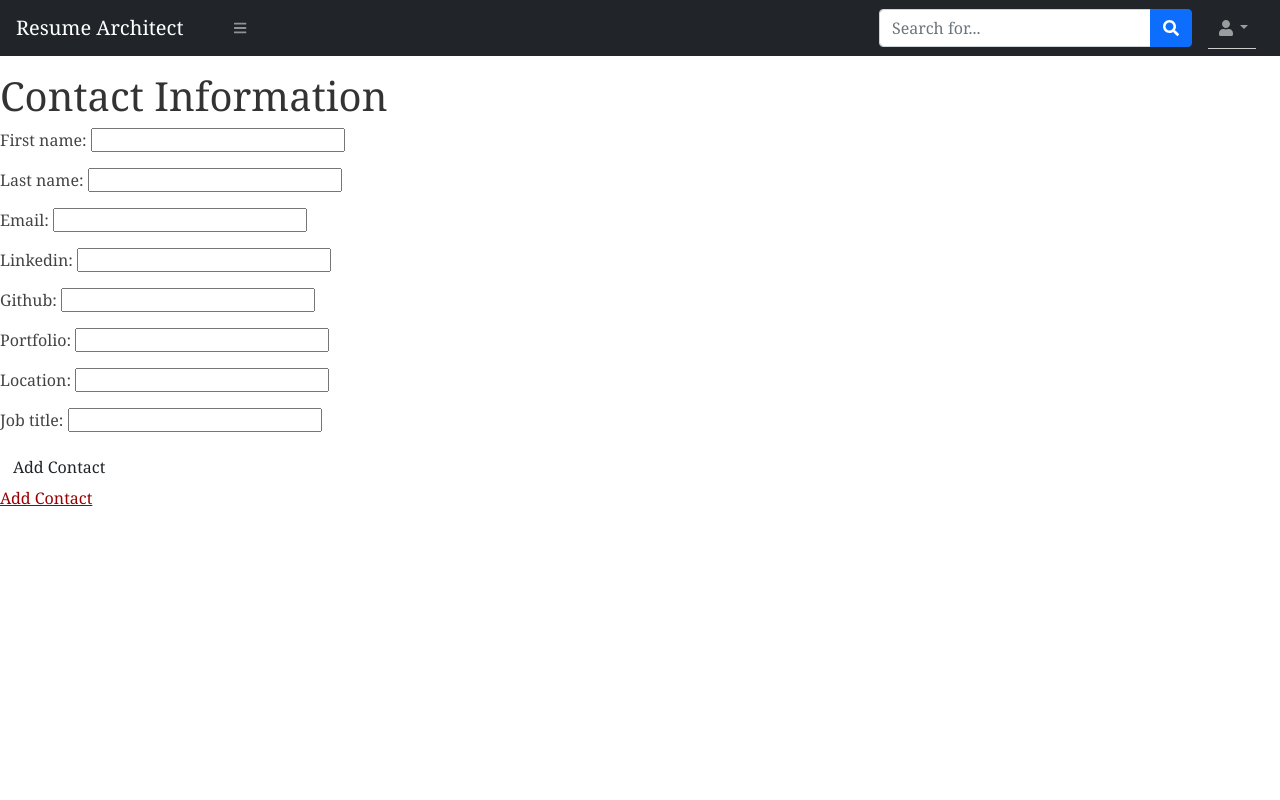
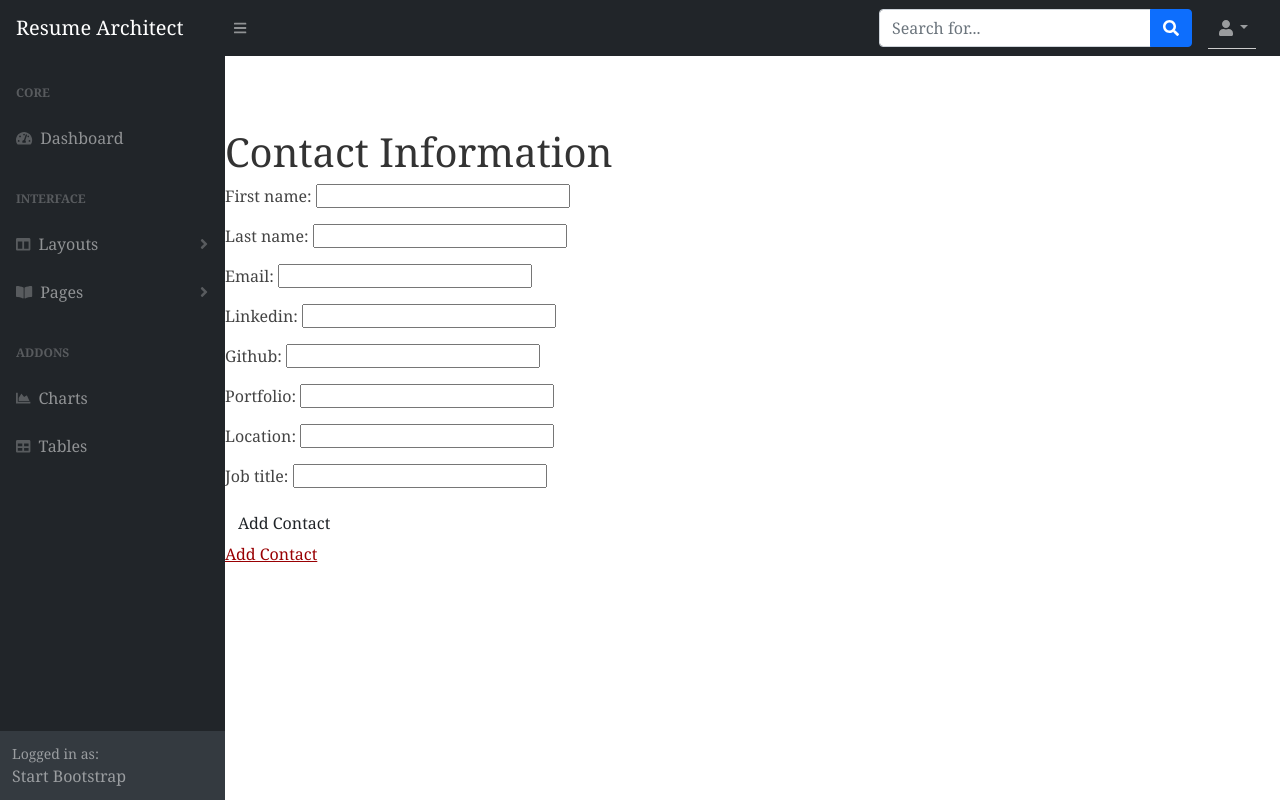
Before and after one commit to Jazmin-Ewers/resume_architect, a Django app: page /contacts/ in a window 1280 px wide. Run offline with Django 3.2, Linux system fonts and the light colour scheme; data that the repository does not hold is empty; some libraries are stand-ins or nearby versions.

Commit message:
Add Sidenav bootstrap template

```diff
--- a/main_app/templates/base.html
+++ b/main_app/templates/base.html
@@ -50,15 +50,91 @@
     </nav>
   </header>
 
-  {% block content %}
-  {% endblock %}
+  <div id="layoutSidenav">
+    <div id="layoutSidenav_nav">
+        <nav class="sb-sidenav accordion sb-sidenav-dark" id="sidenavAccordion">
+            <div class="sb-sidenav-menu">
+                <div class="nav">
+                    <div class="sb-sidenav-menu-heading">Core</div>
+                    <a class="nav-link" href="index.html">
+                        <div class="sb-nav-link-icon"><i class="fas fa-tachometer-alt"></i></div>
+                        Dashboard
+                    </a>
+                    <div class="sb-sidenav-menu-heading">Interface</div>
+                    <a class="nav-link collapsed" href="#" data-bs-toggle="collapse" data-bs-target="#collapseLayouts" aria-expanded="false" aria-controls="collapseLayouts">
+                        <div class="sb-nav-link-icon"><i class="fas fa-columns"></i></div>
+                        Layouts
+                        <div class="sb-sidenav-collapse-arrow"><i class="fas fa-angle-down"></i></div>
+                    </a>
+                    <div class="collapse" id="collapseLayouts" aria-labelledby="headingOne" data-bs-parent="#sidenavAccordion">
+                        <nav class="sb-sidenav-menu-nested nav">
+                            <a class="nav-link" href="layout-static.html">Static Navigation</a>
+                            <a class="nav-link" href="layout-sidenav-light.html">Light Sidenav</a>
+                        </nav>
+                    </div>
+                    <a class="nav-link collapsed" href="#" data-bs-toggle="collapse" data-bs-target="#collapsePages" aria-expanded="false" aria-controls="collapsePages">
+                        <div class="sb-nav-link-icon"><i class="fas fa-book-open"></i></div>
+                        Pages
+                        <div class="sb-sidenav-collapse-arrow"><i class="fas fa-angle-down"></i></div>
+                    </a>
+                    <div class="collapse" id="collapsePages" aria-labelledby="headingTwo" data-bs-parent="#sidenavAccordion">
+                        <nav class="sb-sidenav-menu-nested nav accordion" id="sidenavAccordionPages">
+                            <a class="nav-link collapsed" href="#" data-bs-toggle="collapse" data-bs-target="#pagesCollapseAuth" aria-expanded="false" aria-controls="pagesCollapseAuth">
+                                Authentication
+                                <div class="sb-sidenav-collapse-arrow"><i class="fas fa-angle-down"></i></div>
+                            </a>
+                            <div class="collapse" id="pagesCollapseAuth" aria-labelledby="headingOne" data-bs-parent="#sidenavAccordionPages">
+                                <nav class="sb-sidenav-menu-nested nav">
+                                    <a class="nav-link" href="login.html">Login</a>
+                                    <a class="nav-link" href="register.html">Register</a>
+                                    <a class="nav-link" href="password.html">Forgot Password</a>
+                                </nav>
+                            </div>
+                            <a class="nav-link collapsed" href="#" data-bs-toggle="collapse" data-bs-target="#pagesCollapseError" aria-expanded="false" aria-controls="pagesCollapseError">
+                                Error
+                                <div class="sb-sidenav-collapse-arrow"><i class="fas fa-angle-down"></i></div>
+                            </a>
+                            <div class="collapse" id="pagesCollapseError" aria-labelledby="headingOne" data-bs-parent="#sidenavAccordionPages">
+                                <nav class="sb-sidenav-menu-nested nav">
+                                    <a class="nav-link" href="401.html">401 Page</a>
+                                    <a class="nav-link" href="404.html">404 Page</a>
+                                    <a class="nav-link" href="500.html">500 Page</a>
+                                </nav>
+                            </div>
+                        </nav>
+                    </div>
+                    <div class="sb-sidenav-menu-heading">Addons</div>
+                    <a class="nav-link" href="charts.html">
+                        <div class="sb-nav-link-icon"><i class="fas fa-chart-area"></i></div>
+                        Charts
+                    </a>
+                    <a class="nav-link" href="tables.html">
+                        <div class="sb-nav-link-icon"><i class="fas fa-table"></i></div>
+                        Tables
+                    </a>
+                </div>
+            </div>
+            <div class="sb-sidenav-footer">
+                <div class="small">Logged in as:</div>
+                Start Bootstrap
+            </div>
+        </nav>
+    </div>
+    <div id="layoutSidenav_content">
+
+      <main>
+        {% block content %}
+        {% endblock %}
+      </main>
+
+    </div>
 
   <script src="https://cdn.jsdelivr.net/npm/bootstrap@5.1.3/dist/js/bootstrap.bundle.min.js" crossorigin="anonymous"></script>
-  <script src="{% static 'js/script.js' %}"></script>
+  <script src="{% static 'js/scripts.js' %}"></script>
   <script src="https://cdnjs.cloudflare.com/ajax/libs/Chart.js/2.8.0/Chart.min.js" crossorigin="anonymous"></script>
-  <!-- <script src="assets/demo/chart-area-demo.js"></script>
-  <script src="assets/demo/chart-bar-demo.js"></script>
+  <!-- <script src="assets/demo/chart-area-demo.js"></script> -->
+  <!-- <script src="assets/demo/chart-bar-demo.js"></script> -->
   <script src="https://cdn.jsdelivr.net/npm/simple-datatables@latest" crossorigin="anonymous"></script>
-  <script src="js/datatables-simple-demo.js"></script> -->
+  <!-- <script src="js/datatables-simple-demo.js"></script> -->
 </body>
 </html>
```
